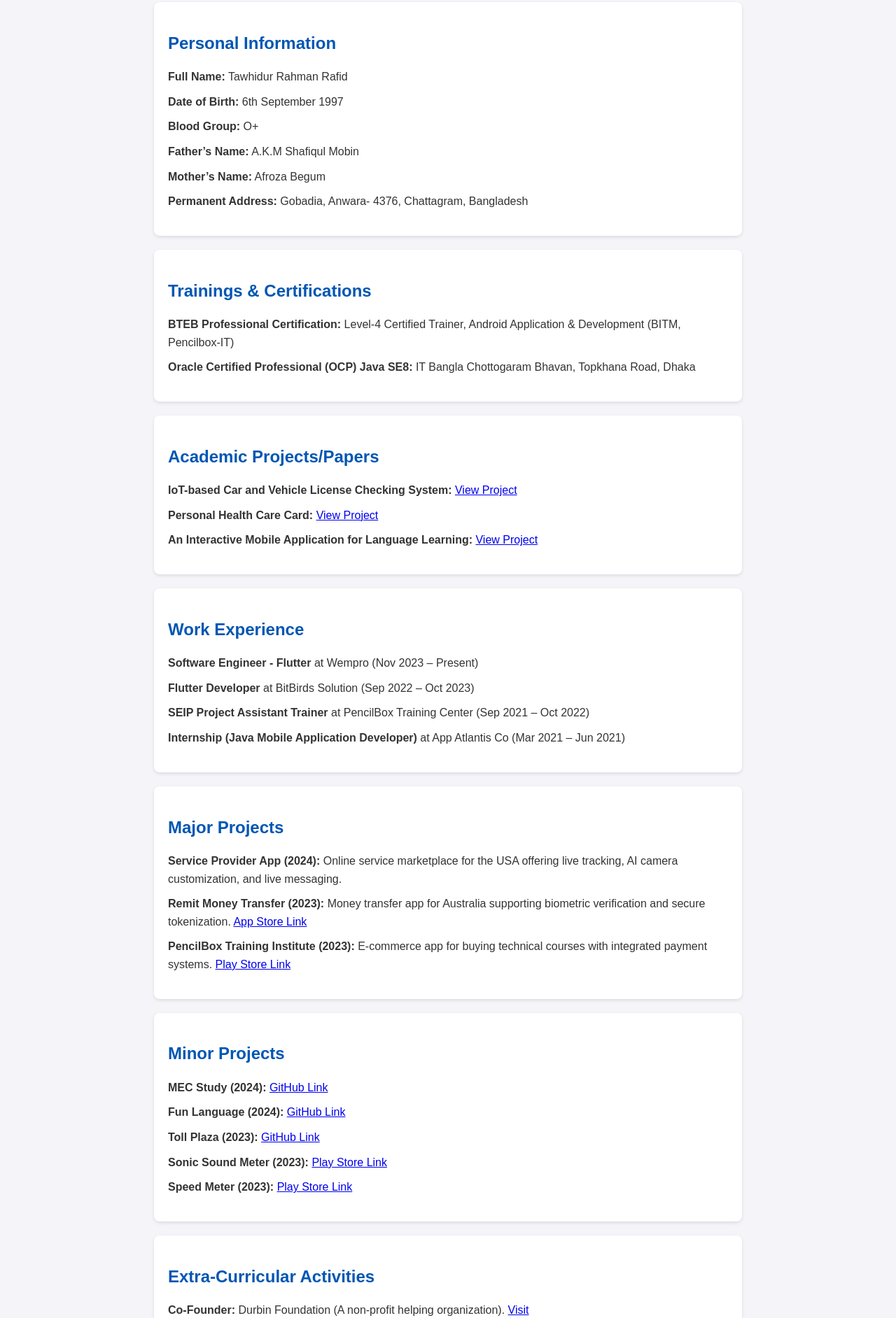
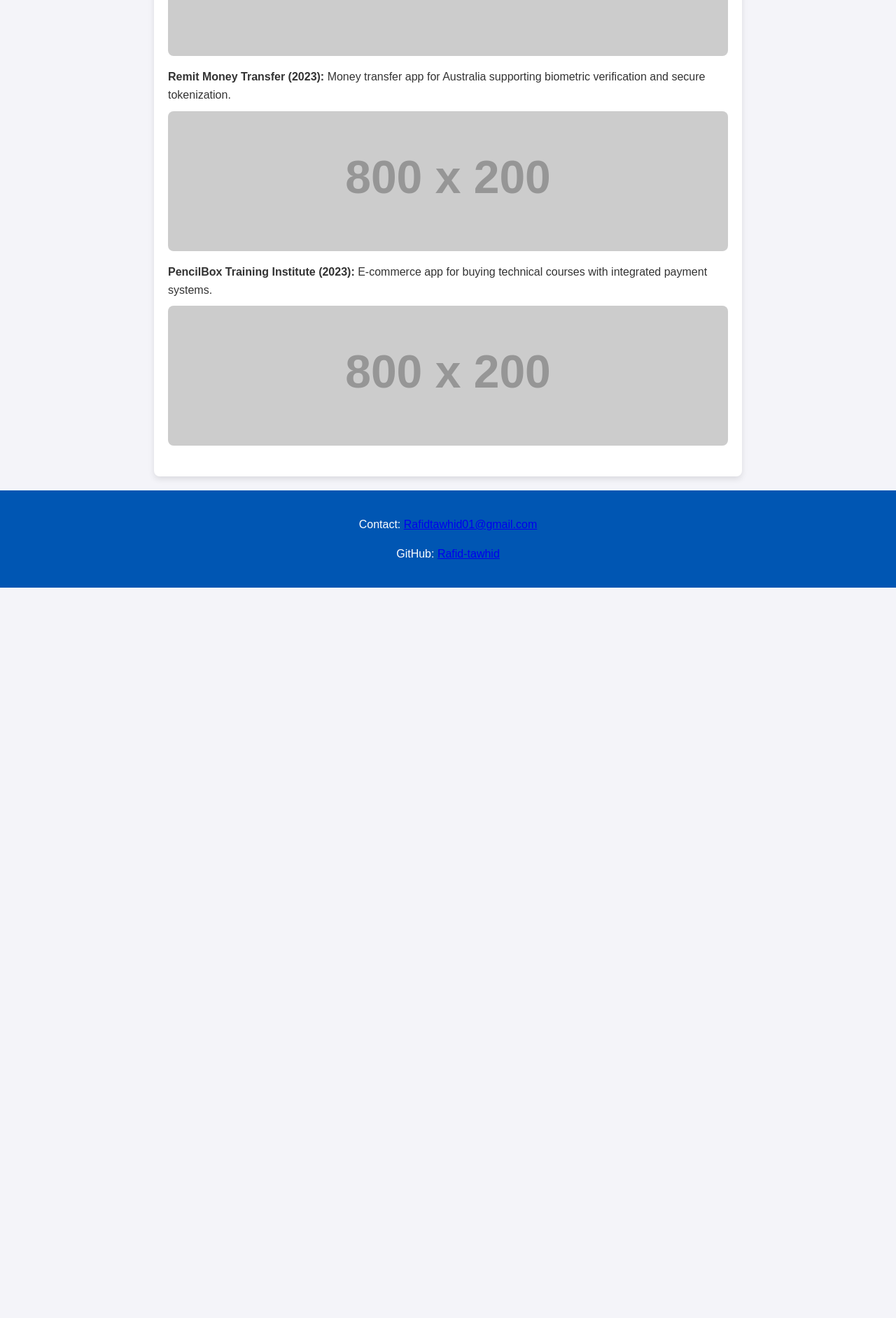
Before and after one commit to Rafid-tawhid/my-dev-profile, a plain HTML site: page index.html in a window 1280 px wide. Shown: the part 916-2800 px from the top of the page at 70% size. After the commit the page ends 1756 px from the top, so only its background shows below. Drawn offline with Linux system fonts and the light colour scheme; placeholder pictures from the web are drawn by us.

Commit message:
Fix GitHub Pages deployment issues

```diff
--- a/index.html
+++ b/index.html
@@ -8,6 +8,10 @@
   </head>
   <body>
     <header class="header">
+      <img
+        src="https://www.facebook.com/photo/?fbid=3409112872531833&set=a.101340116642475"
+        alt="Profile Picture of Tawhidur Rahman Rafid"
+      />
       <h1>Tawhidur Rahman Rafid</h1>
       <p>Flutter Developer</p>
     </header>
@@ -24,190 +28,34 @@
     </section>
 
     <section class="section">
-      <h2>Skills</h2>
-      <ul>
-        <li>Flutter</li>
-        <li>Dart</li>
-        <li>Provider/Riverpod</li>
-        <li>Firebase, MySQL</li>
-        <li>Google Map</li>
-        <li>Push Notification</li>
-        <li>REST API, JSON</li>
-        <li>Basic Data Structure</li>
-        <li>Git, GitHub</li>
-        <li>Java</li>
-      </ul>
-    </section>
-
-    <section class="section">
-      <h2>Personal Information</h2>
-      <ul>
-        <li><strong>Full Name:</strong> Tawhidur Rahman Rafid</li>
-        <li><strong>Date of Birth:</strong> 6th September 1997</li>
-        <li><strong>Blood Group:</strong> O+</li>
-        <li><strong>Father’s Name:</strong> A.K.M Shafiqul Mobin</li>
-        <li><strong>Mother’s Name:</strong> Afroza Begum</li>
-        <li>
-          <strong>Permanent Address:</strong> Gobadia, Anwara- 4376, Chattagram,
-          Bangladesh
-        </li>
-      </ul>
-    </section>
-
-    <section class="section">
-      <h2>Trainings & Certifications</h2>
-      <ul>
-        <li>
-          <strong>BTEB Professional Certification:</strong> Level-4 Certified
-          Trainer, Android Application & Development (BITM, Pencilbox-IT)
-        </li>
-        <li>
-          <strong>Oracle Certified Professional (OCP) Java SE8:</strong> IT
-          Bangla Chottogaram Bhavan, Topkhana Road, Dhaka
-        </li>
-      </ul>
-    </section>
-
-    <section class="section">
-      <h2>Academic Projects/Papers</h2>
-      <ul>
-        <li>
-          <strong>IoT-based Car and Vehicle License Checking System:</strong>
-          <a
-            href="https://www.overleaf.com/project/5e4b0dae3c57b7000166f89e"
-            target="_blank"
-            >View Project</a
-          >
-        </li>
-        <li>
-          <strong>Personal Health Care Card:</strong>
-          <a
-            href="https://www.overleaf.com/project/5efe445ab5ccb70001ff063d"
-            target="_blank"
-            >View Project</a
-          >
-        </li>
-        <li>
-          <strong
-            >An Interactive Mobile Application for Language Learning:</strong
-          >
-          <a
-            href="https://www.overleaf.com/project/663a5bba4726242254a7e489"
-            target="_blank"
-            >View Project</a
-          >
-        </li>
-      </ul>
-    </section>
-
-    <section class="section">
-      <h2>Work Experience</h2>
-      <ul>
-        <li>
-          <strong>Software Engineer - Flutter</strong> at Wempro (Nov 2023 –
-          Present)
-        </li>
-        <li>
-          <strong>Flutter Developer</strong> at BitBirds Solution (Sep 2022 –
-          Oct 2023)
-        </li>
-        <li>
-          <strong>SEIP Project Assistant Trainer</strong> at PencilBox Training
-          Center (Sep 2021 – Oct 2022)
-        </li>
-        <li>
-          <strong>Internship (Java Mobile Application Developer)</strong> at App
-          Atlantis Co (Mar 2021 – Jun 2021)
-        </li>
-      </ul>
-    </section>
-
-    <section class="section">
       <h2>Major Projects</h2>
-      <ul>
+      <ul class="projects">
         <li>
           <strong>Service Provider App (2024):</strong>
           Online service marketplace for the USA offering live tracking, AI
           camera customization, and live messaging.
+          <img
+            src="https://via.placeholder.com/800x200?text=Service+Provider+App+2024"
+            alt="Service Provider App"
+          />
         </li>
         <li>
           <strong>Remit Money Transfer (2023):</strong>
           Money transfer app for Australia supporting biometric verification and
           secure tokenization.
-          <a
-            href="https://apps.apple.com/au/app/danesh-exchange/id6450658342"
-            target="_blank"
-            >App Store Link</a
-          >
+          <img
+            src="https://via.placeholder.com/800x200?text=Remit+Money+Transfer+2023"
+            alt="Remit Money Transfer"
+          />
         </li>
         <li>
           <strong>PencilBox Training Institute (2023):</strong>
           E-commerce app for buying technical courses with integrated payment
           systems.
-          <a
-            href="https://play.google.com/store/apps/details?id=com.pencilbox.training"
-            target="_blank"
-            >Play Store Link</a
-          >
-        </li>
-      </ul>
-    </section>
-
-    <section class="section">
-      <h2>Minor Projects</h2>
-      <ul>
-        <li>
-          <strong>MEC Study (2024):</strong>
-          <a href="https://github.com/Rafid-tawhid/mecstudy.git" target="_blank"
-            >GitHub Link</a
-          >
-        </li>
-        <li>
-          <strong>Fun Language (2024):</strong>
-          <a href="https://github.com/Rafid-tawhid/Fun_Language" target="_blank"
-            >GitHub Link</a
-          >
-        </li>
-        <li>
-          <strong>Toll Plaza (2023):</strong>
-          <a
-            href="https://github.com/Rafid-tawhid/toll_plaza.git"
-            target="_blank"
-            >GitHub Link</a
-          >
-        </li>
-        <li>
-          <strong>Sonic Sound Meter (2023):</strong>
-          <a
-            href="https://play.google.com/store/apps/details?id=com.bitbirds.noise_meter"
-            target="_blank"
-            >Play Store Link</a
-          >
-        </li>
-        <li>
-          <strong>Speed Meter (2023):</strong>
-          <a
-            href="https://play.google.com/store/apps/details?id=com.bitbirds.speed_meter"
-            target="_blank"
-            >Play Store Link</a
-          >
-        </li>
-      </ul>
-    </section>
-
-    <section class="section">
-      <h2>Extra-Curricular Activities</h2>
-      <ul>
-        <li>
-          <strong>Co-Founder:</strong> Durbin Foundation (A non-profit helping
-          organization).
-          <a href="https://www.facebook.com/durbin.foundation" target="_blank"
-            >Visit</a
-          >
-        </li>
-        <li><strong>Volunteer:</strong> Mastul Foundation</li>
-        <li>
-          <strong>Sports:</strong> 1st Division Hockey Player, Football, Cricket
+          <img
+            src="https://via.placeholder.com/800x200?text=PencilBox+Training+Institute"
+            alt="PencilBox Training Institute"
+          />
         </li>
       </ul>
     </section>
--- a/styles.css
+++ b/styles.css
@@ -44,3 +44,112 @@ ul li {
   color: #fff;
   margin-top: 20px;
 }
+
+/* General Styles */
+body {
+  font-family: Arial, sans-serif;
+  margin: 0;
+  padding: 0;
+  background: #f4f4f9;
+  color: #333;
+  line-height: 1.6;
+}
+
+.header {
+  background: linear-gradient(to right, #0056b3, #0077ff);
+  color: white;
+  text-align: center;
+  padding: 40px 20px;
+  position: relative;
+  animation: fadeIn 1s ease-in-out;
+}
+
+.header img {
+  width: 150px;
+  height: 150px;
+  border-radius: 50%;
+  border: 5px solid #fff;
+  margin-bottom: 10px;
+  animation: bounce 2s infinite;
+}
+
+.section {
+  background: #fff;
+  margin: 20px auto;
+  padding: 20px;
+  border-radius: 8px;
+  box-shadow: 0 4px 8px rgba(0, 0, 0, 0.1);
+  max-width: 800px;
+  animation: slideIn 1.5s ease-in-out;
+}
+
+.section h2 {
+  color: #0056b3;
+}
+
+.projects img {
+  width: 100%;
+  max-height: 200px;
+  object-fit: cover;
+  border-radius: 8px;
+  margin-top: 10px;
+  transition: transform 0.3s ease;
+}
+
+.projects img:hover {
+  transform: scale(1.05);
+}
+
+ul {
+  list-style-type: none;
+  padding: 0;
+}
+
+ul li {
+  margin: 10px 0;
+}
+
+.footer {
+  text-align: center;
+  padding: 20px;
+  background: #0056b3;
+  color: white;
+  margin-top: 20px;
+}
+
+/* Animations */
+@keyframes fadeIn {
+  from {
+    opacity: 0;
+  }
+  to {
+    opacity: 1;
+  }
+}
+
+@keyframes slideIn {
+  from {
+    transform: translateY(50px);
+    opacity: 0;
+  }
+  to {
+    transform: translateY(0);
+    opacity: 1;
+  }
+}
+
+@keyframes bounce {
+  0%,
+  20%,
+  50%,
+  80%,
+  100% {
+    transform: translateY(0);
+  }
+  40% {
+    transform: translateY(-15px);
+  }
+  60% {
+    transform: translateY(-10px);
+  }
+}
```
